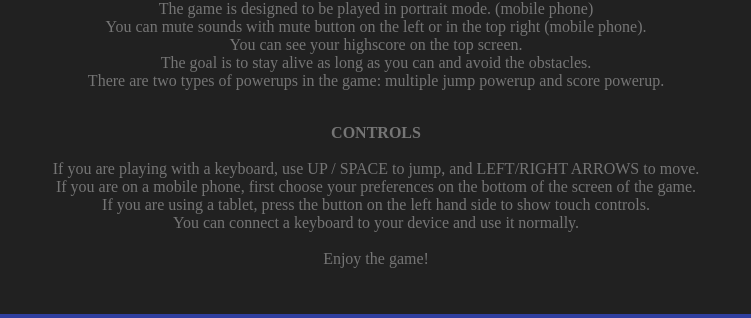
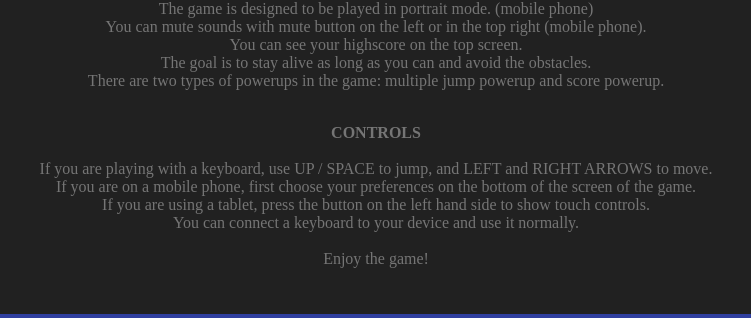
Before and after one commit to IvanoCar/pixelsurvivor.game, a plain HTML site: page index.html in a window 1280 px wide. Shown: the part 406-724 px from the top of the page, 264-1015 px from the left. Drawn offline with Linux system fonts and the light colour scheme.

Commit message:
TODO: create models documentation how to play
sounds test

----
 randomize gneration intervals?
 class Globals

```diff
--- a/index.html
+++ b/index.html
@@ -49,7 +49,7 @@
     <p>
         <br/>
         <strong>CONTROLS</strong><br/><br/>
-        If you are playing with a keyboard, use UP / SPACE to jump,  and LEFT/RIGHT ARROWS to move.<br/>
+        If you are playing with a keyboard, use UP / SPACE to jump,  and LEFT and RIGHT ARROWS to move.<br/>
         If you are on a mobile phone, first choose your preferences on the bottom of the screen of the game.<br/>
         If you are using a tablet, press the button on the left hand side to show touch controls.<br/>
 
```
